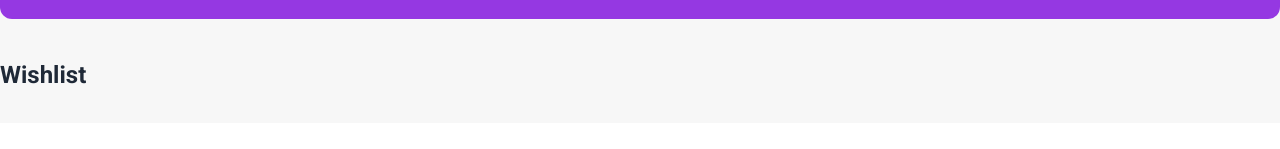
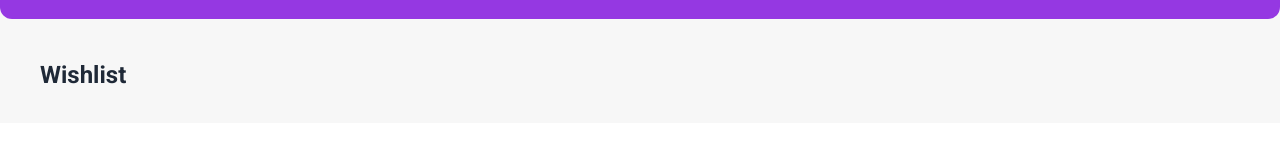
Before and after one commit to arman-miaa/gadget-heaven, a React (Vite) app: page /Dashboard/wishlist in a window 1280 px wide. Shown: the part 313-462 px from the top of the page. Built offline with nearby package versions, Linux system fonts and the light colour scheme.

Commit message:
all done

```diff
--- a/src/components/WishList.jsx
+++ b/src/components/WishList.jsx
@@ -49,7 +49,7 @@ const handleRemove = (id) => {
 
   return (
     <div>
-      <h1 className="text-2xl font-bold"> Wishlist</h1>
+      <h1 className="text-2xl font-bold ml-10"> Wishlist</h1>
 
       {wishList.map((cart) => {
         const { title, image, price, id, description } = cart;
```
